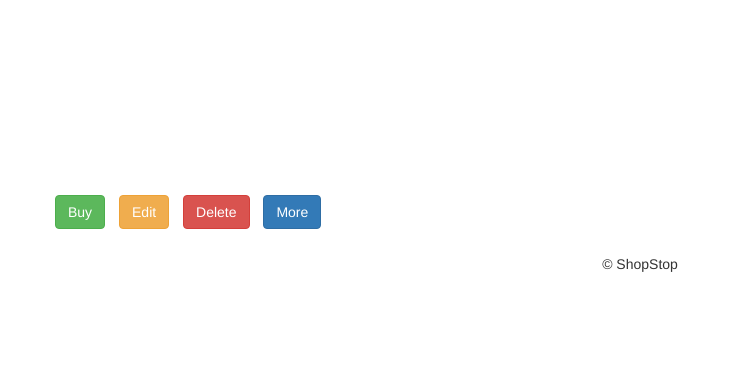
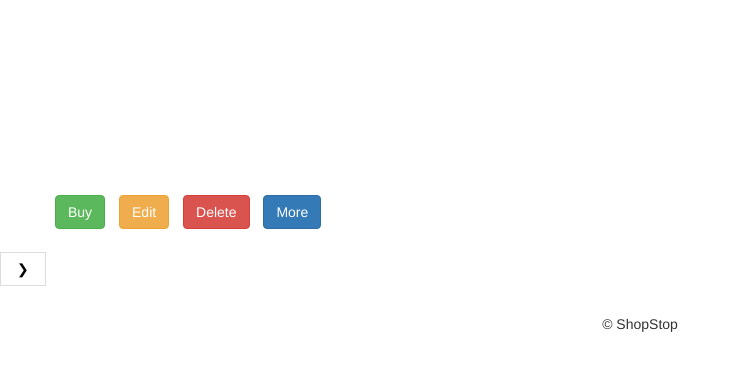
Before and after one commit to PeterAsenov22/Shop-Stop-App, a Node server app: page / in a window 1280 px wide. Shown: the part 381-752 px from the top of the page, without its empty margins (0-741 px from the left). Run offline with Node 20, Linux system fonts and the light colour scheme; tables that the repository leaves empty hold one stand-in row (values such as "Sample post"); some libraries are stand-ins or nearby versions.

Commit message:
pagination implemented

```diff
--- a/content/styles/site.css
+++ b/content/styles/site.css
@@ -186,6 +186,26 @@ textarea.input-field {
   float: right
 }
 
+.pagination {
+  display: flex;
+}
+
+.pagination a {
+  color: black;
+  padding: 8px 16px;
+  text-decoration: none;
+  transition: background-color .3s;
+  border: 1px solid #ddd;
+}
+
+.pagination a.active {
+  background-color: #4CAF50;
+  color: white;
+  border: 1px solid #4CAF50;
+}
+
+.pagination a:hover:not(.active) {background-color: #ddd;}
+
 footer {
   padding: 15px;
 }
--- a/controllers/home.js
+++ b/controllers/home.js
@@ -2,21 +2,37 @@ const Product = require('../models/Product')
 
 module.exports.index = (req, res) => {
   let queryData = req.query
+  let page = parseInt(queryData.page) || 1
+  let pageSize = 3
 
-  Product.find({buyer: null}).sort('-createdOn').populate('category').then((products) => {
+  Product
+    .find({buyer: null})
+    .sort('-createdOn')
+    .skip((page - 1) * pageSize)
+    .limit(pageSize)
+    .populate('category')
+    .then((products) => {
       if (queryData.query) {
         products = products.filter(p => p.name.toString().toLowerCase().startsWith(queryData.query.toLowerCase()))
       }
 
       products.forEach(function (p) { p.home = true })
-    let data = {products}
+      let info = {}
 
       if (queryData.error) {
-      data.error = queryData.error
+        info.error = queryData.error
       } else if (queryData.success) {
-      data.success = queryData.success
+        info.success = queryData.success
       }
 
-    res.render('home/index', data)
+      res.render('home/index', {
+        error: info.error,
+        success: info.success,
+        products: products,
+        hasPrevPage: page > 1,
+        hasNextPage: products.length > 0,
+        nextPage: page + 1,
+        prevPage: page - 1
+      })
     })
 }
--- a/views/layouts/main.handlebars
+++ b/views/layouts/main.handlebars
@@ -52,6 +52,14 @@
 
     {{{body}}}
   </main>
+  <div class="pagination">
+      {{#if hasPrevPage}}
+        <a href="/?page={{prevPage}}">❮</a>
+      {{/if}}
+      {{#if hasNextPage}}
+        <a href="/?page={{nextPage}}">❯</a>
+      {{/if}}
+    </div>
   <footer>
     <p>&copy; ShopStop</p>
   </footer>
```
Lines whose indentation alone changed are shown as unchanged.
